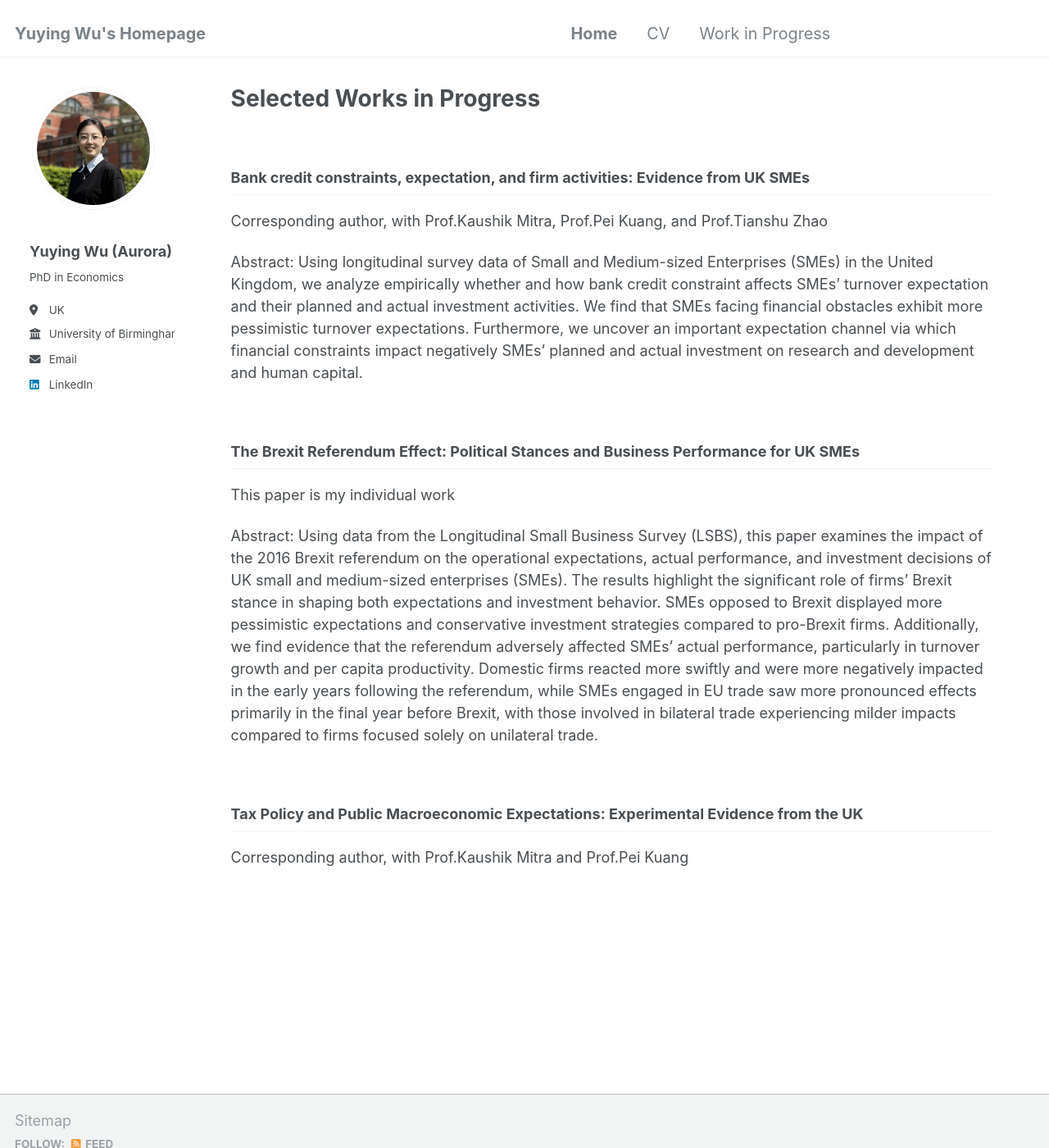
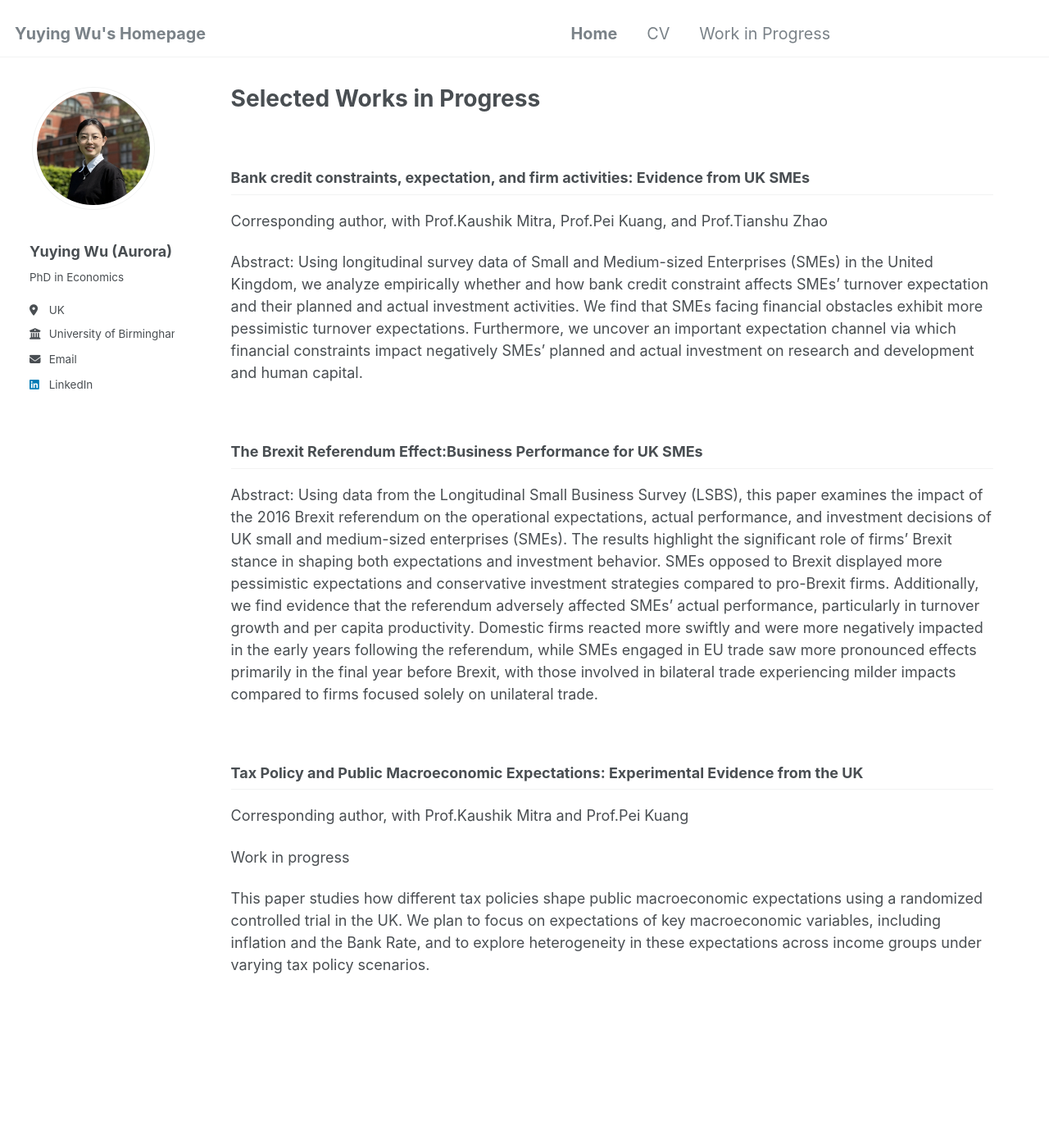
Before and after one commit to YUYINGWU-AURORA/YUYINGWU-AURORA.github.io, a Jekyll site: the page built from _pages/publications.md, in a window 1280 px wide and 1400 px high. Shown: the whole window at 82% size. Built offline with Jekyll 4.4.1, drawn with Linux system fonts in a browser that asks for light colours.

Commit message:
Update publications.md

```diff
--- a/_pages/publications.md
+++ b/_pages/publications.md
@@ -20,9 +20,7 @@ Abstract: Using longitudinal survey data of Small and Medium-sized Enterprises (
 
 
 
-### The Brexit Referendum Effect: Political Stances and Business Performance for UK SMEs
-
-This paper is my individual work
+### The Brexit Referendum Effect:Business Performance for UK SMEs
 
 Abstract: Using data from the Longitudinal Small Business Survey (LSBS), this paper examines the impact of the 2016 Brexit referendum on the operational expectations, actual performance, and investment decisions of UK small and medium-sized enterprises (SMEs). The results highlight the significant role of firms' Brexit stance in shaping both expectations and investment behavior. SMEs opposed to Brexit displayed more pessimistic expectations and conservative investment strategies compared to pro-Brexit firms. Additionally, we find evidence that the referendum adversely affected SMEs' actual performance, particularly in turnover growth and per capita productivity. Domestic firms reacted more swiftly and were more negatively impacted in the early years following the referendum, while SMEs engaged in EU trade saw more pronounced effects primarily in the final year before Brexit, with those involved in bilateral trade experiencing milder impacts compared to firms focused solely on unilateral trade.
 
@@ -32,3 +30,7 @@ Abstract: Using data from the Longitudinal Small Business Survey (LSBS), this pa
 ### Tax Policy and Public Macroeconomic Expectations: Experimental Evidence from the UK
 
 Corresponding author, with Prof.Kaushik Mitra and Prof.Pei Kuang
+
+Work in progress
+
+This paper studies how different tax policies shape public macroeconomic expectations using a randomized controlled trial in the UK. We plan to focus on expectations of key macroeconomic variables, including inflation and the Bank Rate, and to explore heterogeneity in these expectations across income groups under varying tax policy scenarios.
```
